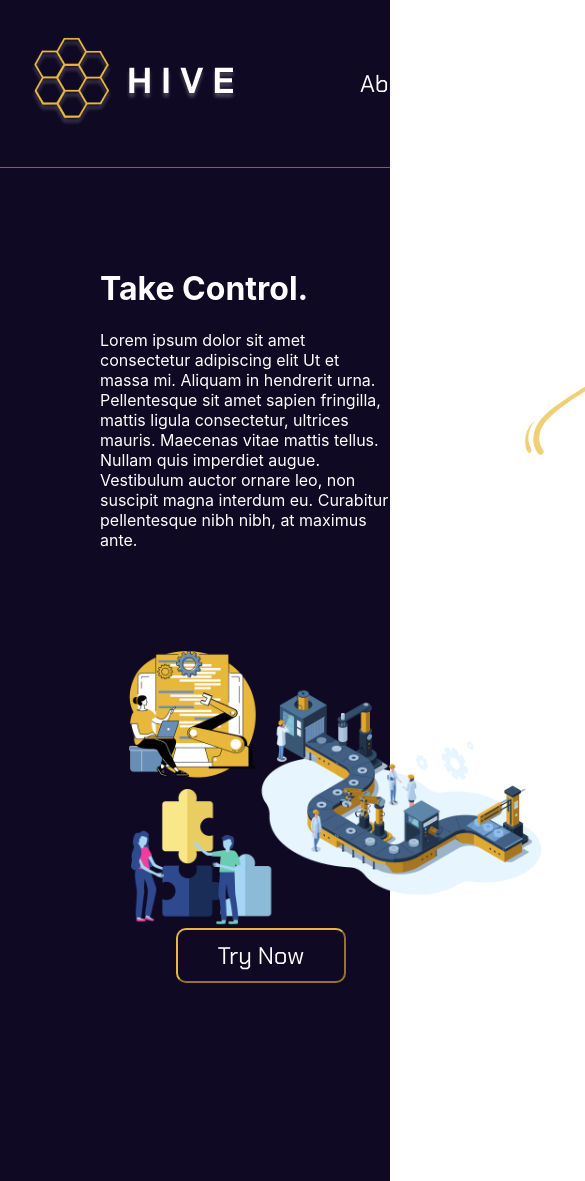
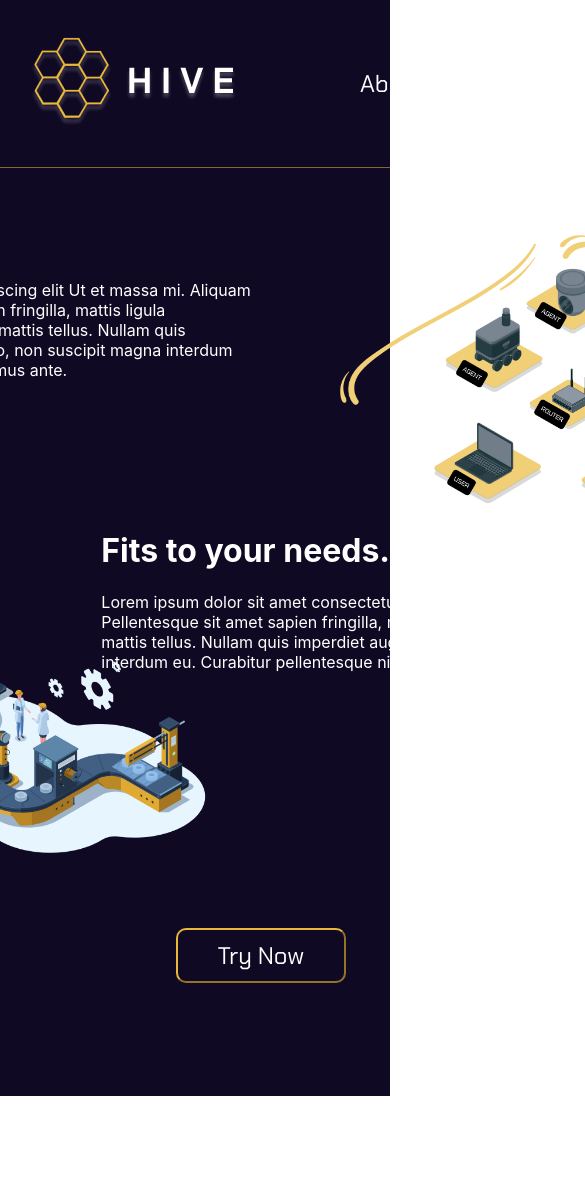
Before and after one commit to ljdeme/hive_ui, a React (Create React App) app in the folder client/: page / in a window 390 px wide. Shown: the top 1181 px of the page, 585 px wide, since content can reach past the window. After the commit the page ends 1096 px from the top, so only its background shows below. Built offline with nearby package versions, Linux system fonts and the light colour scheme.

Commit message:
Updated landing page responsiveness

```diff
--- a/client/src/css/landing.css
+++ b/client/src/css/landing.css
@@ -1,28 +1,32 @@
 .landing-page{
-    height:120vh;
+    height: 110vh;
+    margin: auto;
     text-align: left;
     background-color: #100924;
     color:#ffffff;
 }
 
 .landing-layout{
-    width: 100vh;
+    display: flex;
+    flex-direction: column;
+    justify-content: center;
+    align-items: center;
+    object-fit: contain;
 }
 
 .box-item-1{
-    width: 70%;
+    width: 40%;
     height: 50vh;
     /* background-color: tomato; */
-    text-align: left;
     color: white;
+
 }
 
 .box-item-2{
-    width: 30%;
     height: 50vh;
     padding: 30px;
     /* background-color: green; */
-    margin: 50px;
+
 }
 
 .top-flexbox{
@@ -32,15 +36,15 @@
     flex-wrap: nowrap;
     justify-content: space-between;
     align-items: center;
-    padding: 0px 100px;
+    /* padding: 0px 100px; */
 }
 
-.headerText{
-    text-align: left;
+.landingText-1{
+    padding-left: 9em;
+    width: 600px;
+    /* background-color: orange; */
 }
-
 .landingImg-1{
-    object-fit: contain;
     height: 50vh;
 }
 
@@ -51,30 +55,32 @@
     flex-wrap: nowrap;
     justify-content: space-between;
     align-items: center;
-    padding: 0px 100px;
-    width: 110%;
+    /* padding: 0px 100px; */
     margin-top: -10em;
 }
 
 .box-item-3{
-    width: 70%;
+    width: 20%;
     height: 50vh;
     /* background-color: tomato; */
-    text-align: left;
     color: white;
 }
 
 .box-item-4{
-    width: 70%;
+    width: 750px;
     height: 50vh;
-    padding: 30px;
+    padding: 20px;
     /* background-color: green; */
-    margin: 0px -150px;
+    margin: 0px -135px;
+}
+.landingText-2{
+    width: 750px;
+    /* background-color: orange; */
 }
 
 .landingImg-2{
     object-fit: contain;
-    height: 40vh;
+    height: 50vh;
 }
 
 .landing-trynow {
@@ -85,7 +91,6 @@
     cursor: pointer;
     padding: 10px 40px;
     display:flex;
-
 
     background-color: transparent;
     border-radius: 10px;
```
Also changed, not shown: client/src/pages/Landing.js (+2 -47 lines).
